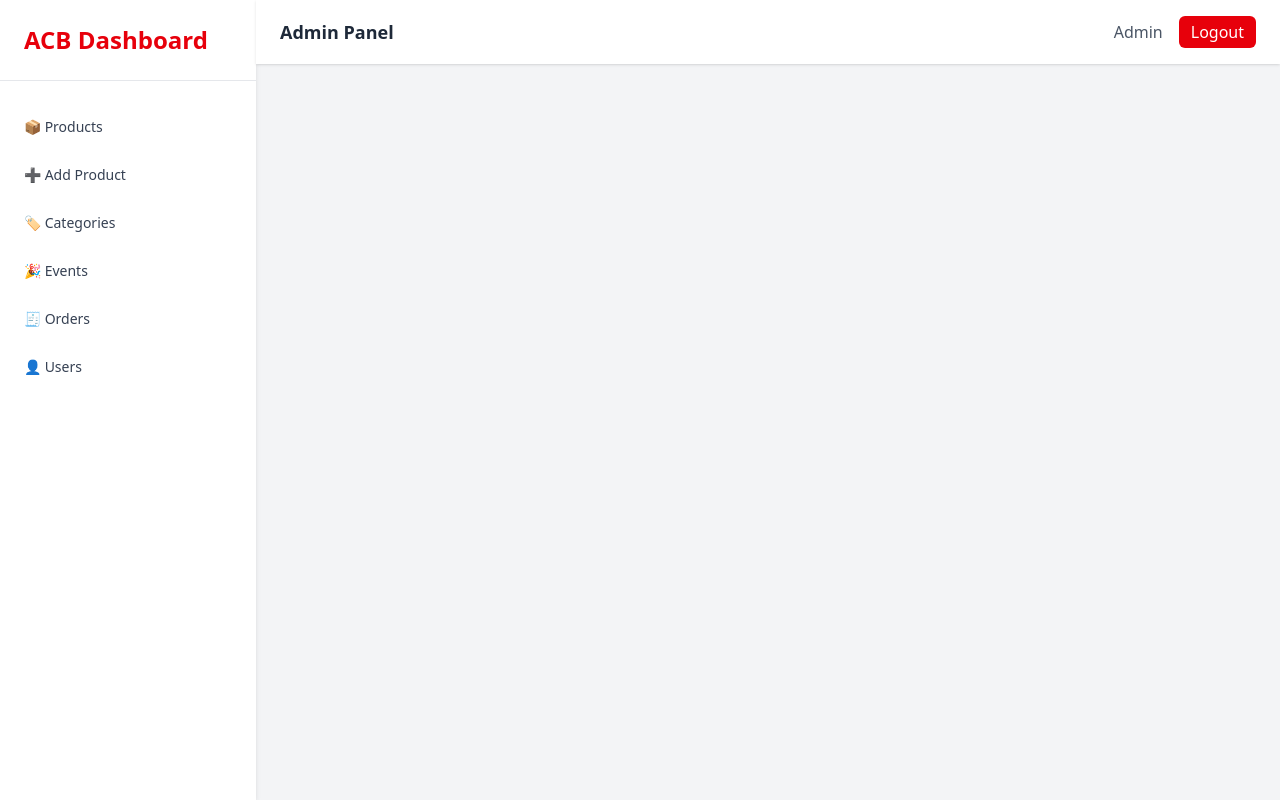
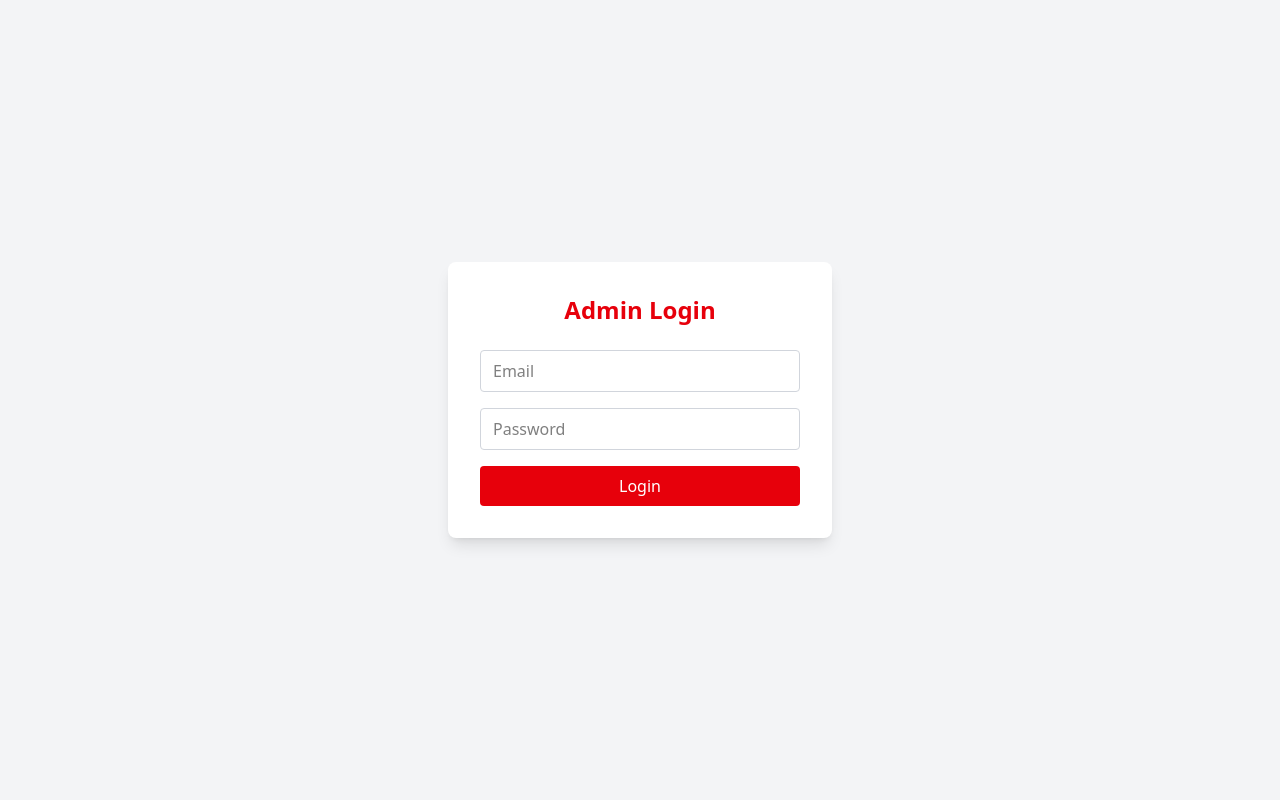
Before and after one commit to naveen1798kumar/acb_dashboard, a React (Vite) app: page /login in a window 1280 px wide. Built offline with nearby package versions, Linux system fonts and the light colour scheme.

Commit message:
dash added

```diff
--- a/src/App.jsx
+++ b/src/App.jsx
@@ -8,58 +8,112 @@ import EventManager from "./pages/EventManager";
 import Orders from "./pages/Orders";
 import OrderDetails from "./pages/OrderDetails";
 import Users from "./pages/users";
+import Login from "./pages/Login";
+import PrivateRoute from "./components/PrivateRoute";
 
 export default function App() {
+  const handleLogout = () => {
+    localStorage.removeItem("token");
+    window.location.href = "/login";
+  };
+
   return (
     <Router>
+      <Routes>
+        {/* 🟢 Public Route */}
+        <Route path="/login" element={<Login />} />
+
+        {/* 🔒 Protected Routes */}
+        <Route
+          path="/*"
+          element={
+            <PrivateRoute>
               <div className="flex min-h-screen bg-gray-100">
                 {/* Sidebar */}
                 <aside className="w-64 bg-white shadow-md">
                   <div className="p-6 border-b border-gray-200">
                     <h1 className="text-2xl font-bold text-red-600">ACB Dashboard</h1>
                   </div>
+
                   <nav className="mt-6 space-y-1">
-            <NavLink to="/" end className={({ isActive }) =>
+                    <NavLink
+                      to="/"
+                      end
+                      className={({ isActive }) =>
                         `block px-6 py-3 text-sm font-medium rounded-lg ${
-                isActive ? "bg-red-600 text-white" : "text-gray-700 hover:bg-gray-100"
-              }`}>
+                          isActive
+                            ? "bg-red-600 text-white"
+                            : "text-gray-700 hover:bg-gray-100"
+                        }`
+                      }
+                    >
                       📦 Products
                     </NavLink>
 
-            <NavLink to="/add" className={({ isActive }) =>
+                    <NavLink
+                      to="/add"
+                      className={({ isActive }) =>
                         `block px-6 py-3 text-sm font-medium rounded-lg ${
-                isActive ? "bg-red-600 text-white" : "text-gray-700 hover:bg-gray-100"
-              }`}>
+                          isActive
+                            ? "bg-red-600 text-white"
+                            : "text-gray-700 hover:bg-gray-100"
+                        }`
+                      }
+                    >
                       ➕ Add Product
                     </NavLink>
 
-            <NavLink to="/categories" className={({ isActive }) =>
+                    <NavLink
+                      to="/categories"
+                      className={({ isActive }) =>
                         `block px-6 py-3 text-sm font-medium rounded-lg ${
-                isActive ? "bg-red-600 text-white" : "text-gray-700 hover:bg-gray-100"
-              }`}>
+                          isActive
+                            ? "bg-red-600 text-white"
+                            : "text-gray-700 hover:bg-gray-100"
+                        }`
+                      }
+                    >
                       🏷️ Categories
                     </NavLink>
 
-            <NavLink to="/events" className={({ isActive }) =>
+                    <NavLink
+                      to="/events"
+                      className={({ isActive }) =>
                         `block px-6 py-3 text-sm font-medium rounded-lg ${
-                isActive ? "bg-red-600 text-white" : "text-gray-700 hover:bg-gray-100"
-              }`}>
+                          isActive
+                            ? "bg-red-600 text-white"
+                            : "text-gray-700 hover:bg-gray-100"
+                        }`
+                      }
+                    >
                       🎉 Events
                     </NavLink>
 
-            <NavLink to="/orders" className={({ isActive }) => `block px-6 py-3 text-sm font-medium rounded-lg ${
-                isActive ? "bg-red-600 text-white" : "text-gray-700 hover:bg-gray-100"
-              }`}>
+                    <NavLink
+                      to="/orders"
+                      className={({ isActive }) =>
+                        `block px-6 py-3 text-sm font-medium rounded-lg ${
+                          isActive
+                            ? "bg-red-600 text-white"
+                            : "text-gray-700 hover:bg-gray-100"
+                        }`
+                      }
+                    >
                       🧾 Orders
                     </NavLink>
-            <NavLink to="/users" className={({ isActive }) =>
+
+                    <NavLink
+                      to="/users"
+                      className={({ isActive }) =>
                         `block px-6 py-3 text-sm font-medium rounded-lg ${
-                isActive ? "bg-red-600 text-white" : "text-gray-700 hover:bg-gray-100"
-              }`}>
+                          isActive
+                            ? "bg-red-600 text-white"
+                            : "text-gray-700 hover:bg-gray-100"
+                        }`
+                      }
+                    >
                       👤 Users
                     </NavLink>
-
-
                   </nav>
                 </aside>
 
@@ -69,7 +123,10 @@ export default function App() {
                     <h2 className="text-lg font-semibold text-gray-800">Admin Panel</h2>
                     <div className="flex items-center space-x-4">
                       <span className="text-gray-600">Admin</span>
-              <button className="bg-red-600 text-white px-3 py-1 rounded-md hover:bg-red-700">
+                      <button
+                        onClick={handleLogout}
+                        className="bg-red-600 text-white px-3 py-1 rounded-md hover:bg-red-700"
+                      >
                         Logout
                       </button>
                     </div>
@@ -84,15 +141,17 @@ export default function App() {
                       <Route path="/categories" element={<Categories />} />
                       <Route path="/events" element={<Events />} />
                       <Route path="/events/:id/manage" element={<EventManager />} />
-
                       <Route path="/orders" element={<Orders />} />
                       <Route path="/orders/:id" element={<OrderDetails />} />
                       <Route path="/users" element={<Users />} />
-
                     </Routes>
                   </main>
                 </div>
               </div>
+            </PrivateRoute>
+          }
+        />
+      </Routes>
     </Router>
   );
 }
--- /dev/null
+++ b/src/components/PrivateRoute.jsx
@@ -0,0 +1,13 @@
+import React from "react";
+import { Navigate } from "react-router-dom";
+
+const PrivateRoute = ({ children }) => {
+  const token = localStorage.getItem("token");
+  if (!token) {
+    console.warn("⚠️ No token found. Redirecting to /login");
+    return <Navigate to="/login" replace />;
+  }
+  return children;
+};
+
+export default PrivateRoute;
--- /dev/null
+++ b/src/pages/Login.jsx
@@ -0,0 +1,66 @@
+import React, { useState } from "react";
+import axios from "axios";
+import { useNavigate } from "react-router-dom";
+
+const API_BASE = import.meta.env.VITE_API_URL || "http://localhost:5000/api";
+
+const Login = () => {
+  const [email, setEmail] = useState("");
+  const [password, setPassword] = useState("");
+  const [loading, setLoading] = useState(false);
+  const navigate = useNavigate();
+
+  const handleLogin = async (e) => {
+    e.preventDefault();
+    setLoading(true);
+
+    try {
+      const res = await axios.post(`${API_BASE}/auth/admin-login`, { email, password });
+      localStorage.setItem("token", res.data.token);
+      alert("✅ Login successful");
+      navigate("/"); // redirect to dashboard main page
+    } catch (err) {
+      alert(err.response?.data?.message || "Login failed");
+    } finally {
+      setLoading(false);
+    }
+  };
+
+  return (
+    <div className="flex items-center justify-center min-h-screen bg-gray-100">
+      <div className="bg-white p-8 rounded-lg shadow-lg w-96">
+        <h1 className="text-2xl font-bold text-center text-red-600 mb-6">Admin Login</h1>
+
+        <form onSubmit={handleLogin} className="space-y-4">
+          <input
+            type="email"
+            placeholder="Email"
+            className="w-full border border-gray-300 rounded px-3 py-2"
+            value={email}
+            onChange={(e) => setEmail(e.target.value)}
+            required
+          />
+
+          <input
+            type="password"
+            placeholder="Password"
+            className="w-full border border-gray-300 rounded px-3 py-2"
+            value={password}
+            onChange={(e) => setPassword(e.target.value)}
+            required
+          />
+
+          <button
+            type="submit"
+            disabled={loading}
+            className="w-full bg-red-600 text-white py-2 rounded hover:bg-red-700"
+          >
+            {loading ? "Logging in..." : "Login"}
+          </button>
+        </form>
+      </div>
+    </div>
+  );
+};
+
+export default Login;
--- a/src/pages/users.jsx
+++ b/src/pages/users.jsx
@@ -5,31 +5,58 @@ const API_BASE = import.meta.env.VITE_API_URL || "http://localhost:5000/api";
 
 const Users = () => {
   const [users, setUsers] = useState([]);
+  const [loading, setLoading] = useState(true);
 
   useEffect(() => {
     const loadUsers = async () => {
-      const res = await axios.get(`${API_BASE}/auth/users`);
-      setUsers(res.data);
+      try {
+        const token = localStorage.getItem("token"); // ✅ get stored JWT
+        if (!token) {
+          console.warn("⚠️ No token found. Please log in first.");
+          setLoading(false);
+          return;
+        }
+
+        const res = await axios.get(`${API_BASE}/users`, {
+          headers: {
+            Authorization: `Bearer ${token}`, // ✅ attach token
+          },
+        });
+
+        setUsers(Array.isArray(res.data) ? res.data : res.data.users || []);
+      } catch (err) {
+        console.error("❌ Failed to load users:", err.response?.data || err.message);
+      } finally {
+        setLoading(false);
+      }
     };
+
     loadUsers();
   }, []);
 
+  if (loading) return <div className="p-6 text-gray-600">Loading users...</div>;
+
   return (
-    <div>
-      <h2 className="text-2xl font-semibold mb-4">Registered Users</h2>
-      <table className="min-w-full border text-sm">
+    <div className="p-6 bg-gray-50 min-h-screen">
+      <h2 className="text-2xl font-semibold mb-4">👥 Registered Users</h2>
+      {users.length === 0 ? (
+        <p className="text-gray-600">No users found.</p>
+      ) : (
+        <table className="min-w-full border text-sm bg-white rounded shadow">
           <thead className="bg-red-600 text-white">
             <tr>
               <th className="px-4 py-2 border">Name</th>
-            <th className="px-4 py-2 border">Phone</th>
+              <th className="px-4 py-2 border">Mobile</th>
+              <th className="px-4 py-2 border">Email</th>
               <th className="px-4 py-2 border">Registered</th>
             </tr>
           </thead>
           <tbody>
             {users.map((u) => (
-            <tr key={u._id} className="text-center border">
-              <td className="px-4 py-2 border">{u.name}</td>
-              <td className="px-4 py-2 border">{u.phone}</td>
+              <tr key={u._id} className="text-center border hover:bg-gray-50">
+                <td className="px-4 py-2 border">{u.name || "N/A"}</td>
+                <td className="px-4 py-2 border">{u.mobile || "N/A"}</td>
+                <td className="px-4 py-2 border">{u.email || "N/A"}</td>
                 <td className="px-4 py-2 border">
                   {new Date(u.createdAt).toLocaleDateString()}
                 </td>
@@ -37,6 +64,7 @@ const Users = () => {
             ))}
           </tbody>
         </table>
+      )}
     </div>
   );
 };
```
Also changed, not shown: src/pages/Orders.jsx (+32 -12 lines). Lines whose indentation alone changed are shown as unchanged.
